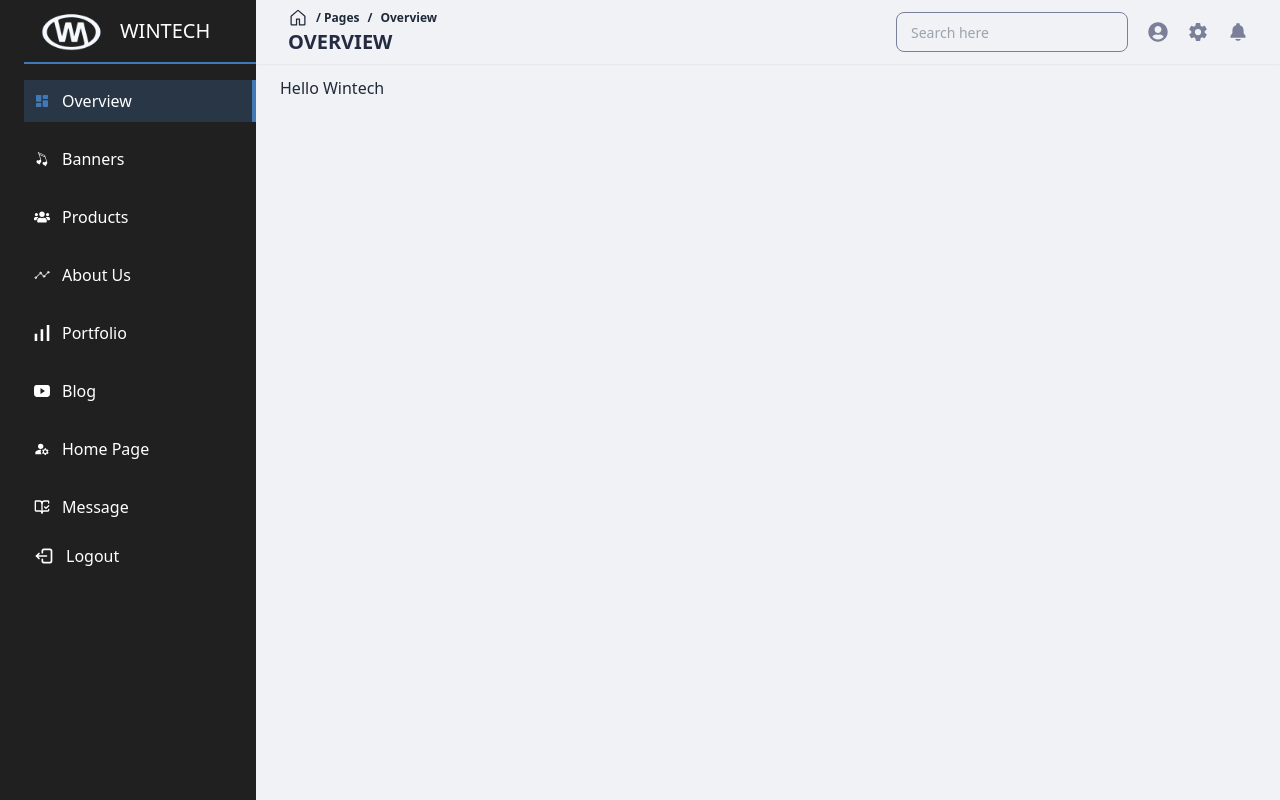
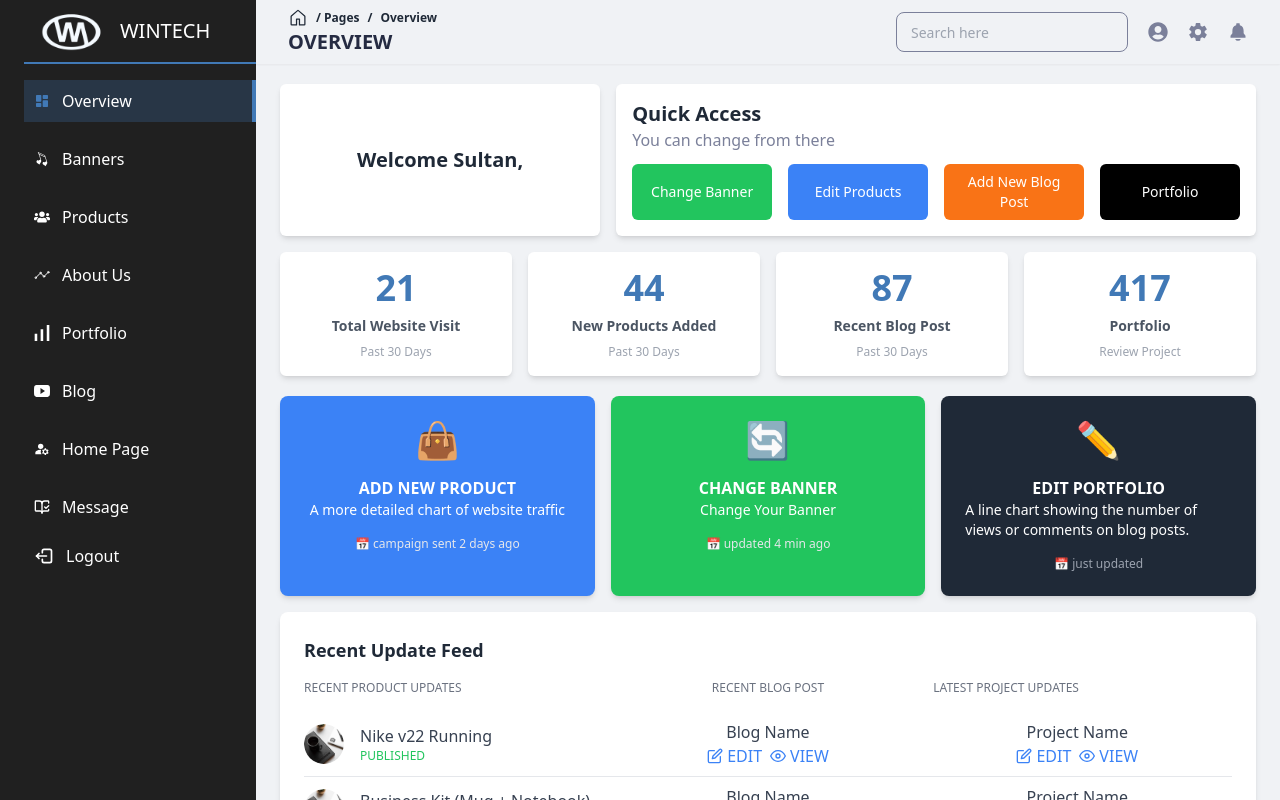
Before and after one commit to techvixo/Wintech-Admin, a React (Vite) app: page /login in a window 1280 px wide. Both pictures are taken after typing "name@example.com", "Sample123" into the empty fields and a click on the input "Sign In". Shown: the top 800 px of the page. Built offline with nearby package versions, Linux system fonts and the light colour scheme.

Commit message:
Dashboard overview page design done

```diff
--- a/src/Pages/DashBoard/DashBoard.jsx
+++ b/src/Pages/DashBoard/DashBoard.jsx
@@ -1,9 +1,12 @@
+import QuickAccess from "./QuickAccess/QuickAccess"
+import RecentUpdateFeed from "./RecentUpdateFeed/RecentUpdateFeed"
 
 
 const DashBoard = () => {
   return (
     <div className=''>
-     Hello Wintech
+     <QuickAccess></QuickAccess>
+     <RecentUpdateFeed></RecentUpdateFeed>
     </div>
   )
 }
--- /dev/null
+++ b/src/Pages/DashBoard/QuickAccess/QuickAccess.jsx
@@ -0,0 +1,95 @@
+import React from "react";
+import { Link } from "react-router-dom";
+
+const QuickAccess = () => {
+  return (
+    <div>
+      <div className="pt-2">
+        {/* Welcome Message */}
+        <div className="flex gap-4 pb-4">
+          <div className="flex items-center justify-center w-1/3 bg-white p-4 shadow-md rounded-md">
+            <h4 className="text-xl font-bold text-gray-800">
+              {" "}
+              Welcome Sultan,
+            </h4>
+          </div>
+          {/* Quick Access Section */}
+          <div className="w-2/3 bg-white p-4 shadow-md rounded-md">
+            <div className="ll">
+              <h4 className="text-xl font-bold text-gray-800">Quick Access</h4>
+              <p className="text-[#7B809A]">You can change from there </p>
+            </div>
+            <div className="grid grid-cols-1 md:grid-cols-4 gap-4 text-sm pt-3">
+              <button className="bg-green-500 text-white py-1 px-2 rounded-md hover:bg-green-600">
+                Change Banner
+              </button>
+              <button className="bg-blue-500 text-white py-2 px-4 rounded-md hover:bg-blue-600">
+                Edit Products
+              </button>
+              <button className="bg-orange-500 text-white py-2 px-4 rounded-md hover:bg-orange-600">
+                Add New Blog Post
+              </button>
+              <button className="bg-black text-white py-2 px-4 rounded-md hover:bg-gray-800">
+                Portfolio
+              </button>
+            </div>
+          </div>
+        </div>
+{/* Statistics Cards */}
+        <div className="grid grid-cols-1 sm:grid-cols-2 md:grid-cols-4 gap-4 mb-5">
+          <div className="bg-white rounded-md shadow-md p-4 flex flex-col items-center justify-center gap-2">
+            <p className="text-4xl font-bold text-[#4179B6]">21</p>
+            <p className="text-gray-600 font-semibold text-sm">Total Website Visit</p>
+            <p className="text-xs text-gray-400">Past 30 Days</p>
+          </div>
+          <div className="bg-white rounded-md shadow-md p-4 flex flex-col items-center justify-center gap-2">
+            <p className="text-4xl font-bold text-[#4179B6]">44</p>
+            <p className="text-gray-600 font-semibold text-sm">New Products Added</p>
+            <p className="text-xs text-gray-400">Past 30 Days</p>
+          </div>
+          <div className="bg-white rounded-md shadow-md p-4 flex flex-col items-center justify-center gap-2">
+            <p className="text-4xl font-bold text-[#4179B6]">87</p>
+            <p className="text-gray-600 font-semibold text-sm">Recent Blog Post</p>
+            <p className="text-xs text-gray-400">Past 30 Days</p>
+          </div>
+          <div className="bg-white rounded-md shadow-md p-4 flex flex-col items-center justify-center gap-2">
+            <p className="text-4xl font-bold text-[#4179B6]">417</p>
+            <p className="text-gray-600 font-semibold text-sm">Portfolio</p>
+            <p className="text-xs text-gray-400">Review Project</p>
+          </div>
+        </div>
+
+        {/* Action Cards */}
+        <div className="grid grid-cols-1 md:grid-cols-3 gap-4">
+          <div className="bg-blue-500 rounded-lg shadow-md p-6 text-white flex flex-col items-center">
+            <div className="text-4xl mb-4">👜</div>
+            <h3 className="font-semibold">ADD NEW PRODUCT</h3>
+            <p className="text-sm mb-4">
+              A more detailed chart of website traffic
+            </p>
+            <p className="text-xs text-gray-200">📅 campaign sent 2 days ago</p>
+          </div>
+
+          <div className="bg-green-500 rounded-lg shadow-md p-6 text-white flex flex-col items-center">
+            <div className="text-4xl mb-4">🔄</div>
+            <h3 className="font-semibold">CHANGE BANNER</h3>
+            <p className="text-sm mb-4">Change Your Banner</p>
+            <p className="text-xs text-gray-200">📅 updated 4 min ago</p>
+          </div>
+
+          <div className="bg-gray-800 rounded-lg shadow-md p-6 text-white flex flex-col items-center">
+            <div className="text-4xl mb-4">✏️</div>
+            <h3 className="font-semibold">EDIT PORTFOLIO</h3>
+            <p className="text-sm mb-4">
+              A line chart showing the number of views or comments on blog
+              posts.
+            </p>
+            <p className="text-xs text-gray-400">📅 just updated</p>
+          </div>
+        </div>
+      </div>
+    </div>
+  );
+};
+
+export default QuickAccess;
--- /dev/null
+++ b/src/Pages/DashBoard/RecentUpdateFeed/RecentUpdateFeed.jsx
@@ -0,0 +1,102 @@
+import React from 'react';
+import { FiEdit, FiEye } from 'react-icons/fi';
+import img from "../../../assets/services-img/service-img.png"
+
+const updates = [
+  {
+    img: img, // Replace with actual image URLs
+    name: 'Nike v22 Running',
+    status: 'PUBLISHED',
+    blogName: 'Blog Name',
+    projectName: 'Project Name',
+  },
+  {
+    img: img,
+    name: 'Business Kit (Mug + Notebook)',
+    status: 'DRAFTS',
+    blogName: 'Blog Name',
+    projectName: 'Project Name',
+  },
+  {
+    img: img,
+    name: 'Black Chair',
+    status: 'PUBLISHED',
+    blogName: 'Blog Name',
+    projectName: 'Project Name',
+  },
+  {
+    img: img,
+    name: 'Wireless Charger',
+    status: 'PUBLISHED',
+    blogName: 'Blog Name',
+    projectName: 'Project Name',
+  },
+  {
+    img: img,
+    name: 'Mountain Trip Kit (Camera + Backpack)',
+    status: 'DRAFTS',
+    blogName: 'Blog Name',
+    projectName: 'Project Name',
+  },
+];
+
+const RecentUpdateFeed = () => {
+  return (
+    <div className="p-6 bg-white shadow-md rounded-lg my-4">
+      <h2 className="text-lg font-semibold text-gray-800 mb-4">Recent Update Feed</h2>
+
+      <div className="grid grid-cols-3 gap-4 text-xs text-gray-500 mb-4">
+        <span>RECENT PRODUCT UPDATES</span>
+        <span className='w-full text-center'>RECENT BLOG POST</span>
+        <span className="">LATEST PROJECT UPDATES</span>
+      </div>
+
+      {updates.map((update, index) => (
+        <div key={index} className="flex items-center justify-between py-2 border-b last:border-b-0">
+          {/* Product Information */}
+          <div className="flex items-center space-x-4 w-1/3">
+            <img src={update.img} alt={update.name} className="w-10 h-10 rounded-full" />
+            <div>
+              <p className="font-medium text-gray-700">{update.name}</p>
+              <p className={`text-xs ${update.status === 'PUBLISHED' ? 'text-green-500' : 'text-red-500'}`}>
+                {update.status}
+              </p>
+            </div>
+          </div>
+
+          {/* Blog Post */}
+          <div className="w-1/3 text-center">
+            <p className="text-gray-700">{update.blogName}</p>
+            <div className="flex items-center justify-center space-x-2">
+              <button className="text-blue-500 flex items-center space-x-1">
+                <FiEdit />
+                <span>EDIT</span>
+              </button>
+              <button className="text-blue-500 flex items-center space-x-1">
+                <FiEye />
+                <span>VIEW</span>
+              </button>
+            </div>
+          </div>
+
+          {/* Project Updates */}
+          <div className="w-1/3 text-center">
+            <p className="text-gray-700">{update.projectName}</p>
+            <div className="flex items-center justify-center space-x-2">
+              <button className="text-blue-500 flex items-center space-x-1">
+                <FiEdit />
+                <span>EDIT</span>
+              </button>
+              <button className="text-blue-500 flex items-center space-x-1">
+                <FiEye />
+                <span>VIEW</span>
+              </button>
+            </div>
+          </div>
+        </div>
+      ))}
+    </div>
+  );
+};
+
+export default RecentUpdateFeed;
```
Also changed, not shown: src/assets/services-img/service-img.png (added).
